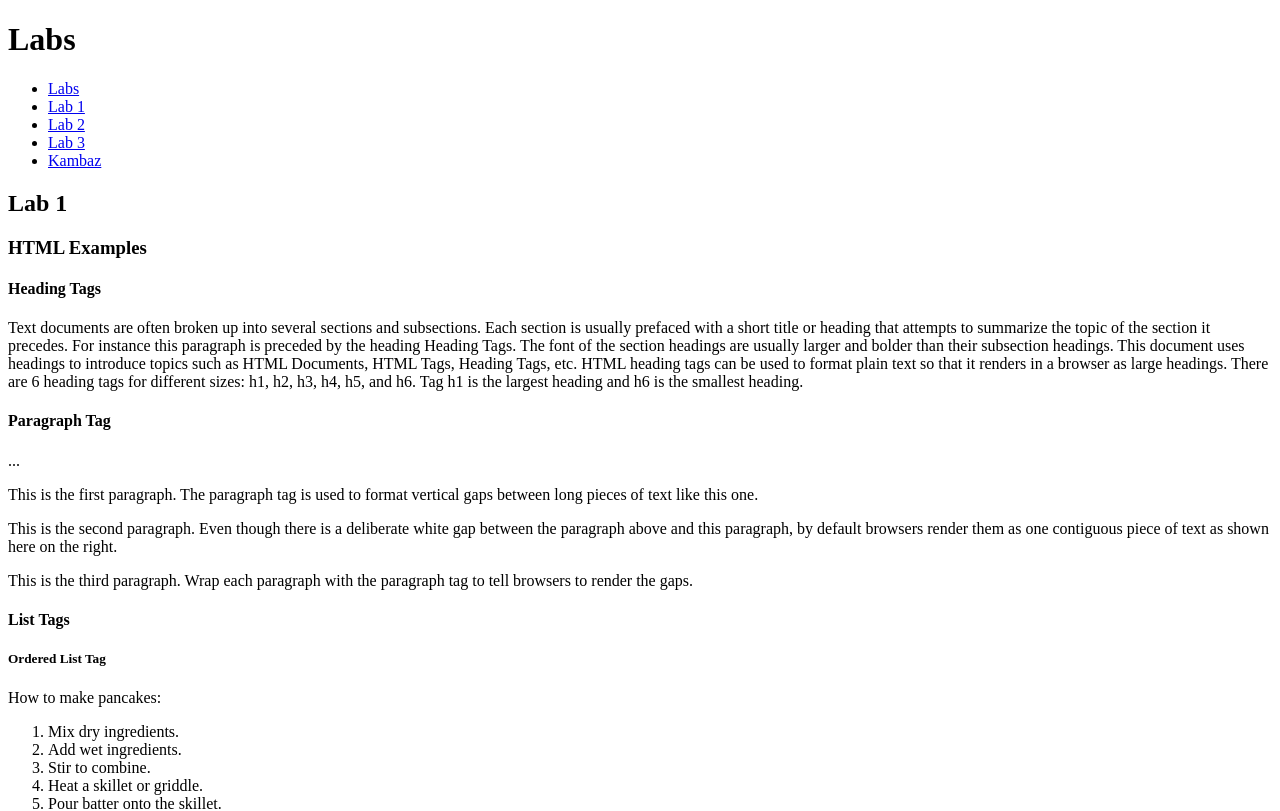
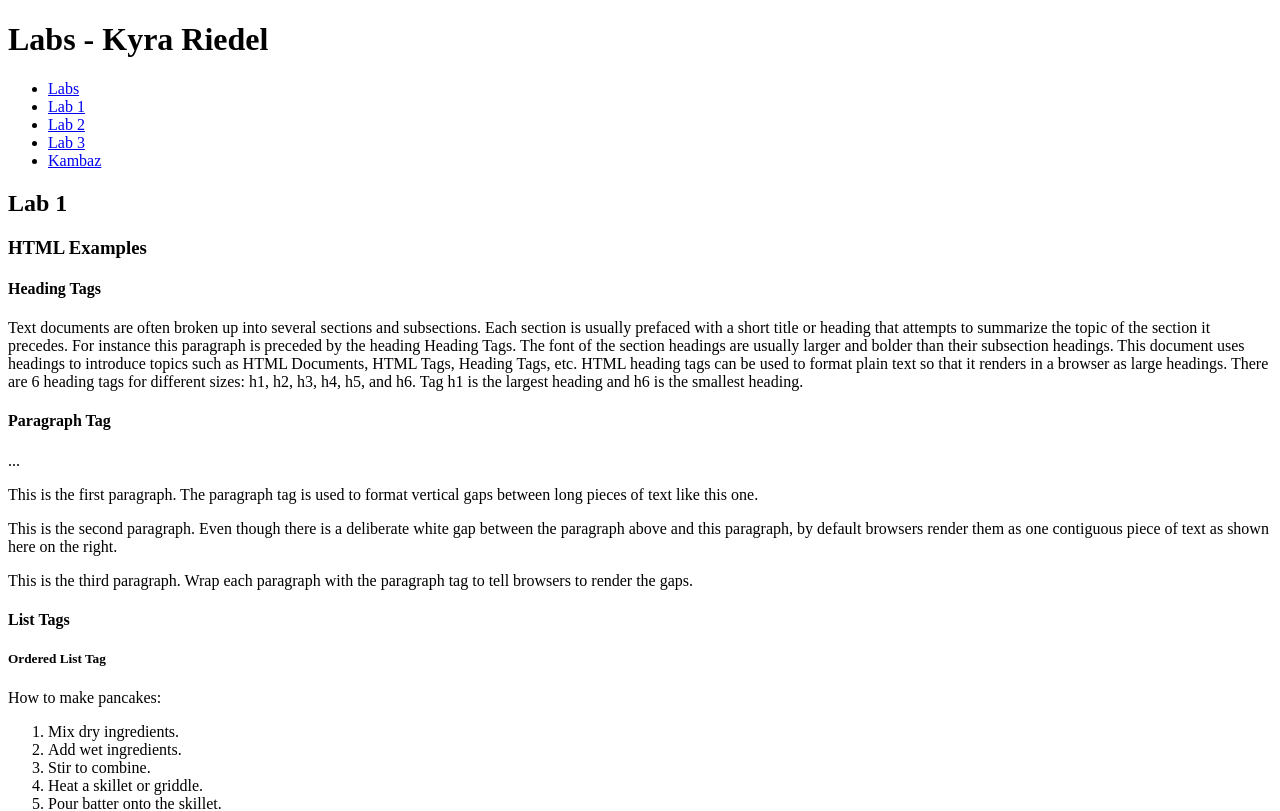
Before and after one commit to kyrariedel/kambaz-react-web-app, a React (Vite) app: page /#/Labs/Lab1 in a window 1280 px wide. Shown: the top 811 px of the page. Built offline with nearby package versions, Linux system fonts and the light colour scheme.

Commit message:
added name for labs tab

```diff
--- a/src/Labs/index.tsx
+++ b/src/Labs/index.tsx
@@ -6,7 +6,7 @@ import Lab3 from "./Lab3";
 export default function Labs() {
   return (
     <div>
-      <h1>Labs</h1>
+      <h1>Labs - Kyra Riedel</h1>
       <TOC />
       <Routes>
         <Route path="/" element={<Navigate to="Lab1" />} />
```
